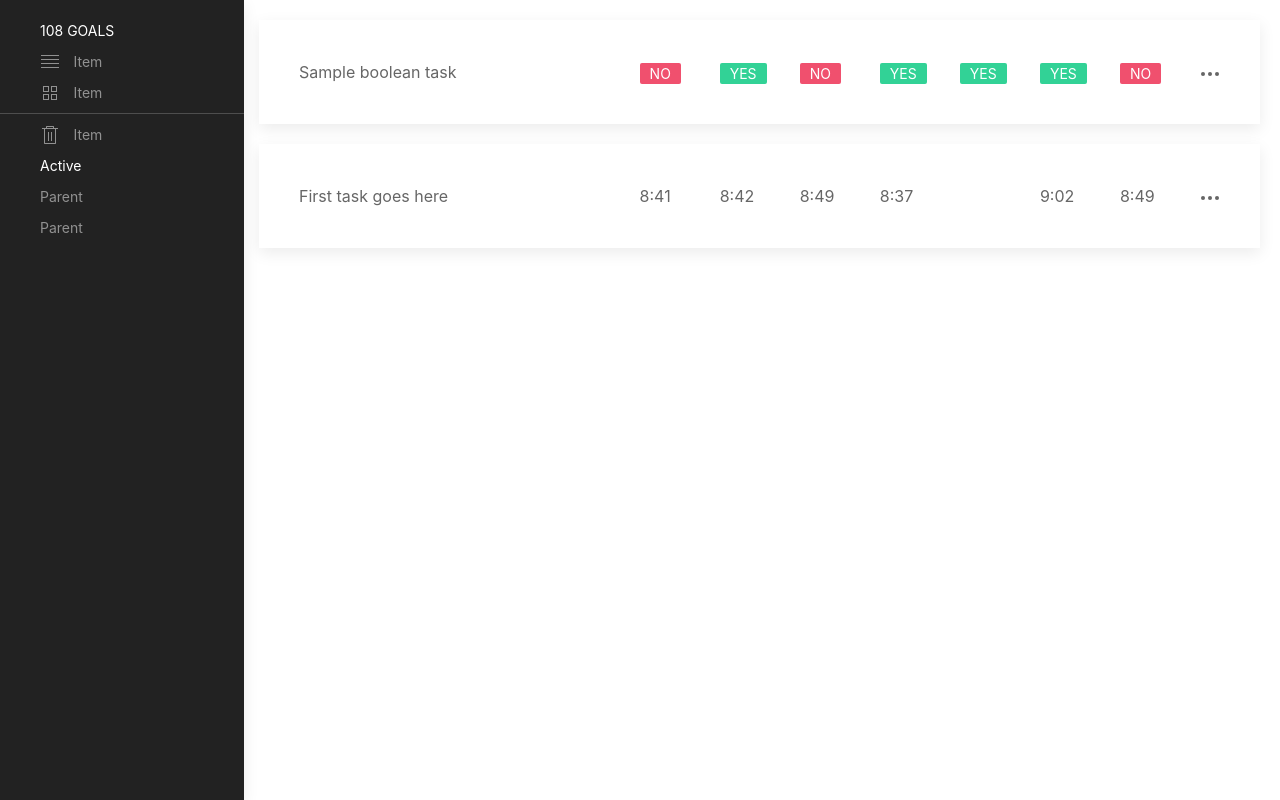
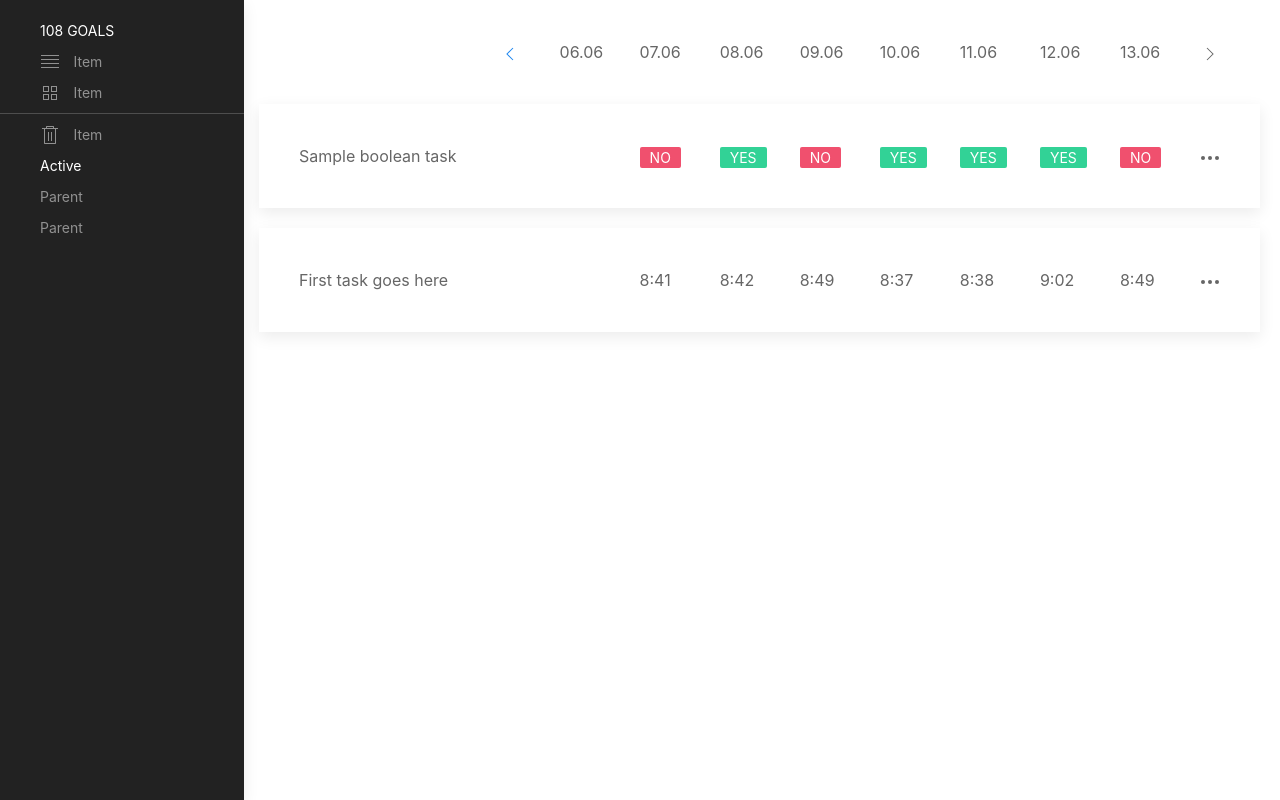
Before and after one commit to dennistrukhin/108goals, a React app: page / in a window 1280 px wide. Built offline with nearby package versions, Linux system fonts and the light colour scheme.

Commit message:
date selectors

```diff
--- a/src/js/components/App.js
+++ b/src/js/components/App.js
@@ -1,10 +1,6 @@
 import React, {Component} from 'react';
-import {addArticle} from "./../actions/index";
-import DataView from "./DataView";
+import DataView from "./Views/DataView";
 import MainMenu from "./MainMenu";
-import TimeTask from "./Tasks/TimeTask";
-import YesNoTask from "./Tasks/YesNoTask";
-import Task from "./Tasks/Task";
 
 export default class App extends Component {
     render() {
@@ -15,7 +11,7 @@ export default class App extends Component {
                         <div className={"uk-width-1-5"}>
                             <MainMenu/>
                         </div>
-                        <div className={"uk-width-4-5"} data-uk-sortable={"true"}>
+                        <div className={"uk-width-4-5"}>
                             <DataView />
                         </div>
                     </div>
--- a/src/js/components/DataView.js
+++ /dev/null
@@ -1,43 +0,0 @@
-import React, {Component} from "react";
-import {connect} from "react-redux";
-import Task from "./Tasks/Task";
-import YesNoTask from "./Tasks/YesNoTask";
-import TimeTask from "./Tasks/TimeTask";
-
-const mapStateToProps = state => {
-    return {tasks: state.tasks};
-};
-
-class ConnectedDataView extends Component {
-    constructor(props) {
-        super(props);
-        this.state = {
-            offset: 0,
-        }
-    }
-    render() {
-        return (
-            <>
-                {this.props.tasks.map(el => {
-                    switch (el.type) {
-                        case 'boolean':
-                            return (
-                                <Task name={el.name} key={el.uuid}>
-                                    <YesNoTask data={el.activity} offset={this.state.offset}/>
-                                </Task>
-                            );
-                        case 'time':
-                            return (
-                                <Task name={el.name} key={el.uuid}>
-                                    <TimeTask data={el.activity} offset={this.state.offset}/>
-                                </Task>
-                            );
-                    }
-                })}
-            </>
-        );
-    }
-}
-
-const DataView = connect(mapStateToProps)(ConnectedDataView);
-export default DataView;
--- a/src/js/components/Tasks/Task.js
+++ b/src/js/components/Tasks/Task.js
@@ -3,7 +3,7 @@ import React, {Component} from 'react';
 export default class Task extends Component {
     render() {
         return (
-            <div className="uk-card uk-card-default uk-card-body uk-margin-top uk-margin-right">
+            <div className={"uk-card uk-card-default uk-card-body uk-margin-right" + (this.props.isFirst ? '' : ' uk-margin-top')}>
                 <div data-uk-grid={"true"}>
                     <div className={"uk-width-expand"}>{this.props.name}</div>
                     {this.props.children}
--- a/src/js/components/Tasks/TimeTask.js
+++ b/src/js/components/Tasks/TimeTask.js
@@ -12,7 +12,8 @@ export default class TimeTask extends Component {
                         <div data-uk-grid={"true"}>
                             {dates.slice(shift, shift + 4).map(date => (
                                 date in this.props.data
-                                    ? (<div key={date} className={"uk-width-1-4"}>{this.props.data[date][0].toString() + ':' + this.props.data[date][1].toString().padStart(2, '0')}</div>)
+                                    ? (<div key={date}
+                                            className={"uk-width-1-4"}>{this.props.data[date][0].toString() + ':' + this.props.data[date][1].toString().padStart(2, '0')}</div>)
                                     : (<div key={date} className={"uk-width-1-4"}/>)
                             ))}
                         </div>
--- /dev/null
+++ b/src/js/components/Views/DataView.js
@@ -0,0 +1,65 @@
+import React, {Component} from "react";
+import {connect} from "react-redux";
+import Task from "../Tasks/Task";
+import YesNoTask from "../Tasks/YesNoTask";
+import TimeTask from "../Tasks/TimeTask";
+import DateLabels from "./DateLabels";
+
+const mapStateToProps = state => {
+    return {tasks: state.tasks};
+};
+
+class ConnectedDataView extends Component {
+    constructor(props) {
+        super(props);
+        this.state = {
+            offset: 0,
+        };
+
+        this.offsetInc = this.offsetInc.bind(this);
+        this.offsetDec = this.offsetDec.bind(this);
+    }
+
+    offsetInc(event) {
+        event.preventDefault();
+        this.setState({
+            offset: this.state.offset + 1,
+        });
+    }
+
+    offsetDec(event) {
+        event.preventDefault();
+        this.setState({
+            offset: Math.max(0, this.state.offset - 1),
+        });
+    }
+
+    render() {
+        return (
+            <>
+                <DateLabels offset={this.state.offset} offsetInc={this.offsetInc} offsetDec={this.offsetDec}/>
+                <div data-uk-sortable={"true"}>
+                    {this.props.tasks.map((el, index) => {
+                        switch (el.type) {
+                            case 'boolean':
+                                return (
+                                    <Task name={el.name} key={el.uuid} isFirst={index === 0}>
+                                        <YesNoTask data={el.activity} offset={this.state.offset}/>
+                                    </Task>
+                                );
+                            case 'time':
+                                return (
+                                    <Task name={el.name} key={el.uuid}>
+                                        <TimeTask data={el.activity} offset={this.state.offset}/>
+                                    </Task>
+                                );
+                        }
+                    })}
+                </div>
+            </>
+        );
+    }
+}
+
+const DataView = connect(mapStateToProps)(ConnectedDataView);
+export default DataView;
--- /dev/null
+++ b/src/js/components/Views/DateLabels.js
@@ -0,0 +1,34 @@
+import React, {Component} from 'react';
+import {getDateLabels} from "../../utils";
+
+export default class DateLabels extends Component {
+    render() {
+        const labels = getDateLabels(this.props.offset);
+        return (
+            <div className="uk-card uk-card uk-card-body uk-margin-right">
+                <div data-uk-grid={"true"}>
+                    <div className={"uk-width-expand uk-text-right"}>
+                        <a href="#" onClick={this.props.offsetInc}><span data-uk-icon="chevron-left"/></a>
+                    </div>
+                    {[0, 4].map(shift => {
+                        return (
+                            <div key={shift} className={"uk-width-1-3"}>
+                                <div data-uk-grid={"true"}>
+                                    {labels.slice(shift, shift + 4).map(label => (
+                                        <div key={label} className={"uk-width-1-4"}>{label}</div>
+                                    ))}
+                                </div>
+                            </div>
+                        );
+                    })}
+                    <div className={"uk-width-auto"}>
+                        {this.props.offset > 0
+                            ? <a href="#" onClick={this.props.offsetDec}><span data-uk-icon="chevron-right"/></a>
+                            : <span data-uk-icon="chevron-right"/>
+                        }
+                    </div>
+                </div>
+            </div>
+        );
+    }
+}
--- a/src/js/reducers/index.js
+++ b/src/js/reducers/index.js
@@ -26,7 +26,7 @@ const initialState = {
                 '2019-06-08': [8, 42],
                 '2019-06-09': [8, 49],
                 '2019-06-10': [8, 37],
-                // '2019-06-11': [8, 38],
+                '2019-06-11': [8, 38],
                 '2019-06-12': [9, 2],
                 '2019-06-13': [8, 49],
                 '2019-06-14': [8, 27],
--- a/src/js/utils.js
+++ b/src/js/utils.js
@@ -10,7 +10,7 @@ function getDateLabels(offset) {
         );
     }
 
-    return [dates, dateLabels];
+    return dateLabels;
 }
 
 function getPreviousDates(offset) {
```
